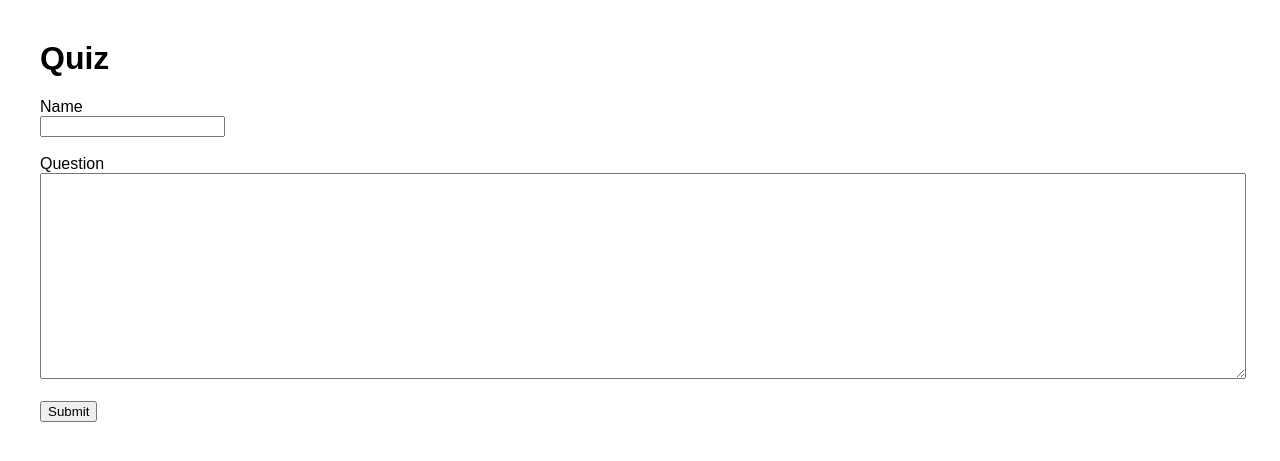
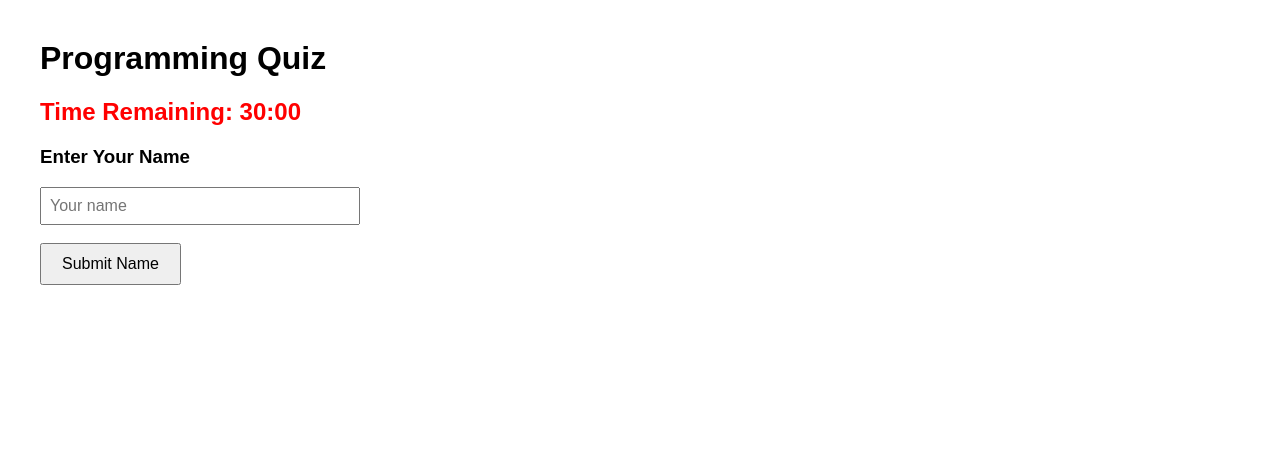
Before and after one commit to garrett-kepler/garrett-kepler.github.io, a Jekyll site: the page _pages/pages/teaching/classes/math 300/practice.html, which Jekyll copies as it is, in a window 1280 px wide. Shown: the top 461 px of the page. Built offline with Jekyll 4.4.1, drawn with Linux system fonts in a browser that asks for light colours; some of the changed lines change nothing that is shown.

Commit message:
Update practice.html

```diff
--- a/_pages/pages/teaching/classes/math 300/practice.html
+++ b/_pages/pages/teaching/classes/math 300/practice.html
@@ -1,59 +1,220 @@
 
 <!DOCTYPE html>
-<html>
-
+<html lang="en">
 <head>
-
-<title>Quiz</title>
+<meta charset="UTF-8">
+<title>Secure Quiz</title>
 
 <style>
-
 body{
-    font-family:Arial;
+    font-family:Arial,sans-serif;
     margin:40px;
+    max-width:900px;
 }
 
 textarea{
     width:100%;
-    height:200px;
+    height:250px;
+    font-size:16px;
 }
 
+#quiz{
+    display:none;
+}
+
+#startBtn{
+    display:none;
+    margin-top:15px;
+}
+
+button{
+    padding:10px 20px;
+    font-size:16px;
+}
+
+input{
+    font-size:16px;
+    padding:8px;
+    width:300px;
+}
 </style>
 
 </head>
-
 <body>
 
-<h1>Quiz</h1>
+<h1>Programming Quiz</h1>
 
-Name
+<div id="login">
+    <h2 id="timer" style="color:red;">
+Time Remaining: 30:00
+</h2>
 
-<br>
+    <h3>Enter Your Name</h3>
 
-<input
-id="studentName"
-type="text">
+    <input
+        id="studentName"
+        type="text"
+        placeholder="Your name">
 
-<br><br>
+    <br><br>
 
-Question
+    <button onclick="submitName()">
+        Submit Name
+    </button>
 
-<br>
+    <br>
 
-<textarea
-id="answer"></textarea>
+    <button
+        id="startBtn"
+        onclick="startQuiz()">
+
+        Start Quiz
+
+    </button>
+
+</div>
+
+<div id="quiz">
+
+<h2>Question 1</h2>
+
+<p>
+Explain the difference between breadth-first search and depth-first search.
+</p>
+
+<textarea id="answer"></textarea>
 
 <br><br>
 
 <button onclick="submitExam()">
-
-Submit
-
+Submit Quiz
 </button>
 
+</div>
+
 <script>
+let timeRemaining = 30 * 60;
+let timerInterval;
 
-let violations=[];
+let studentName = "";
+let violations = [];
+
+function logViolation(type){
+
+    violations.push(type);
+
+    console.log(type);
+
+}
+
+function submitName(){
+
+    const name =
+        document.getElementById("studentName")
+        .value
+        .trim();
+
+    if(name===""){
+
+        alert("Please enter your name.");
+
+        return;
+
+    }
+
+    studentName=name;
+
+    document.getElementById("studentName").disabled=true;
+
+    document.getElementById("startBtn").style.display="inline-block";
+
+}
+function startTimer(){
+
+    timerInterval = setInterval(function(){
+
+        timeRemaining--;
+
+        const minutes =
+            Math.floor(timeRemaining / 60);
+
+        const seconds =
+            timeRemaining % 60;
+
+        document.getElementById("timer").innerHTML =
+            "Time Remaining: " +
+            String(minutes).padStart(2,"0") +
+            ":" +
+            String(seconds).padStart(2,"0");
+
+        if(timeRemaining <= 0){
+
+            clearInterval(timerInterval);
+
+            alert("Time has expired.");
+
+            submitExam();
+
+        }
+
+    },1000);
+
+}
+async function startQuiz(){
+
+    document.getElementById("login").style.display="none";
+
+    document.getElementById("quiz").style.display="block";
+
+    try{
+
+        await document.documentElement.requestFullscreen();
+
+    }
+
+    catch(err){
+
+        alert("Fullscreen is required.");
+
+    }
+
+    startTimer();
+}
+
+document.addEventListener(
+    "fullscreenchange",
+    function(){
+
+        if(!document.fullscreenElement){
+
+            logViolation("Exited Fullscreen");
+
+        }
+
+    }
+);
+
+window.addEventListener(
+    "blur",
+    function(){
+
+        logViolation("Window Lost Focus");
+
+    }
+);
+
+document.addEventListener(
+    "visibilitychange",
+    function(){
+
+        if(document.hidden){
+
+            logViolation("Tab Switch");
+
+        }
+
+    }
+);
 
 document.addEventListener(
     "copy",
@@ -61,11 +222,10 @@
 
         e.preventDefault();
 
-        violations.push(
-            "Copy Attempt"
-        );
+        logViolation("Copy Attempt");
 
-    });
+    }
+);
 
 document.addEventListener(
     "paste",
@@ -73,56 +233,49 @@
 
         e.preventDefault();
 
-        violations.push(
-            "Paste Attempt"
-        );
+        logViolation("Paste Attempt");
 
-    });
-
-window.addEventListener(
-    "blur",
-    function(){
-
-        violations.push(
-            "Window Lost Focus"
-        );
-
-    });
+    }
+);
 
 document.addEventListener(
-    "fullscreenchange",
-    function(){
+    "cut",
+    function(e){
 
-        if(!document.fullscreenElement){
+        e.preventDefault();
 
-            violations.push(
-                "Exited Fullscreen"
-            );
+        logViolation("Cut Attempt");
 
-        }
+    }
+);
 
-    });
+document.addEventListener(
+    "contextmenu",
+    function(e){
+
+        e.preventDefault();
+
+        logViolation("Right Click");
+
+    }
+);
 
 async function submitExam(){
 
     const url =
-"https://script.google.com/macros/s/AKfycbyQhnM3h2Vy_Cr3rGxjMNXvPg1PpoW2wQASNvcPuKOgf7rMyGKuen8X7gEdX8fSwoofoA/exec";
+    "https://script.google.com/macros/s/AKfycbyQhnM3h2Vy_Cr3rGxjMNXvPg1PpoW2wQASNvcPuKOgf7rMyGKuen8X7gEdX8fSwoofoA/exec";
 
     const params =
         new URLSearchParams();
 
     params.append(
         "student",
-        document.getElementById(
-            "studentName"
-        ).value
+        studentName
     );
 
     params.append(
         "answer",
-        document.getElementById(
-            "answer"
-        ).value
+        document.getElementById("answer").value
     );
 
     params.append(
@@ -134,17 +287,16 @@
 
         const response =
             await fetch(url,{
-
                 method:"POST",
-
                 body:params
-
             });
 
         const text =
             await response.text();
 
-        alert(text);
+        alert("Quiz Submitted!");
+
+        console.log(text);
 
     }
 
@@ -152,16 +304,15 @@
 
         console.error(err);
 
-        alert(
-            "Submission Failed"
-        );
+        alert("Submission Failed");
 
     }
+
+    clearInterval(timerInterval);
 
 }
 
 </script>
 
 </body>
-
 </html>
```
